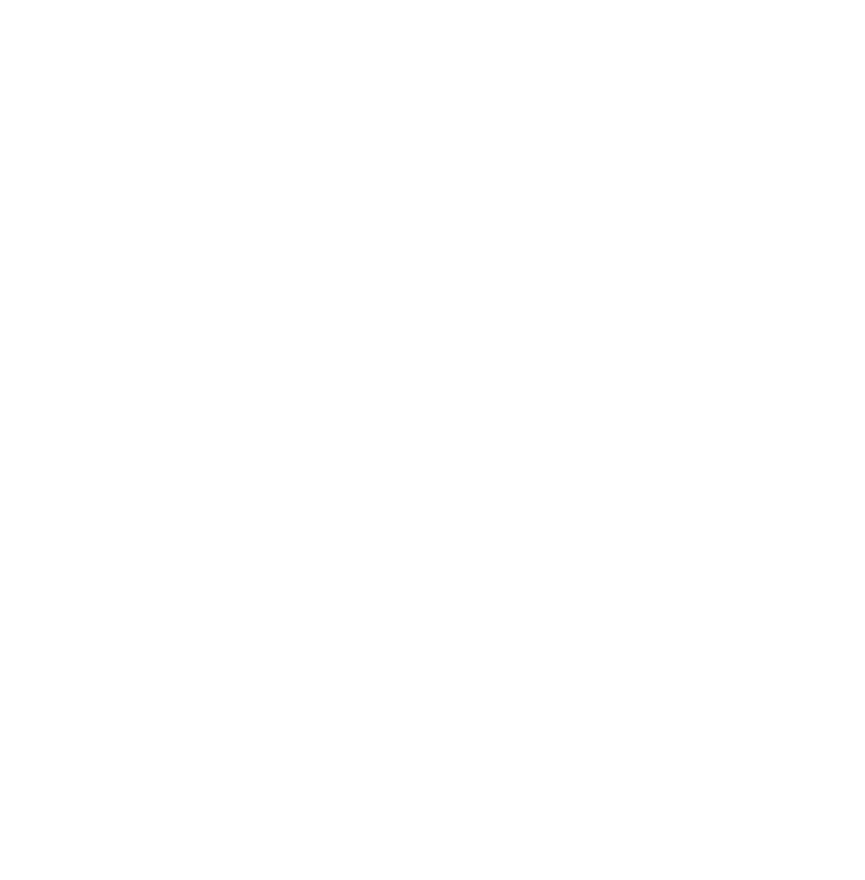
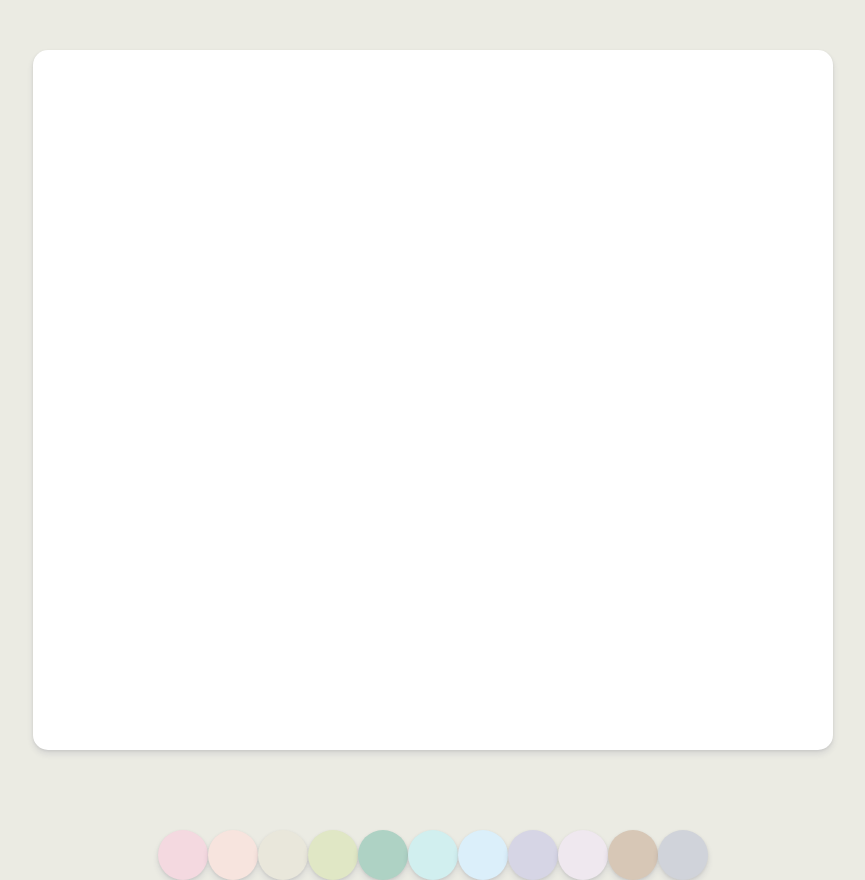
Before and after one commit to woohyeon-dev/practice, a plain HTML site: page index.html in a window 1280 px wide. Shown: the whole page, without its empty margins (207-1072 px from the left). Before the commit the page ends 800 px from the top, so only its background shows below. Drawn offline with Linux system fonts and the light colour scheme.

Commit message:
Created board and added color

```diff
--- a/index.html
+++ b/index.html
@@ -8,6 +8,22 @@
     <title>PaintJS</title>
 </head>
 <body>
+    <canvas id = "jsCanvas" class="canvas"></canvas>
+    <div class="controls">
+        <div class="control_colors" id="jsColors">
+            <div class="control_color" style="background-color:#f4d9e0"></div>
+            <div class="control_color" style="background-color:#f7e4de"></div>
+            <div class="control_color" style="background-color:#e9e7db"></div>
+            <div class="control_color" style="background-color:#e0e7c5"></div>
+            <div class="control_color" style="background-color:#aed2c4"></div>
+            <div class="control_color" style="background-color:#d1efef"></div>
+            <div class="control_color" style="background-color:#dbeffa"></div>
+            <div class="control_color" style="background-color:#d6d5e5"></div>
+            <div class="control_color" style="background-color:#efe8ef"></div>
+            <div class="control_color" style="background-color:#d7c7b6"></div>
+            <div class="control_color" style="background-color:#d0d3da"></div>
+        </div>
+    </div>
     <script src="app.js"></script>
 </body>
 </html>
--- /dev/null
+++ b/reset.css
@@ -0,0 +1,43 @@
+html, body, div, span, applet, object, iframe,
+h1, h2, h3, h4, h5, h6, p, blockquote, pre,
+a, abbr, acronym, address, big, cite, code,
+del, dfn, em, img, ins, kbd, q, s, samp,
+small, strike, strong, sub, sup, tt, var,
+b, u, i, center,
+dl, dt, dd, ol, ul, li,
+fieldset, form, label, legend,
+table, caption, tbody, tfoot, thead, tr, th, td,
+article, aside, canvas, details, embed,
+figure, figcaption, footer, header, hgroup,
+menu, nav, output, ruby, section, summary,
+time, mark, audio, video {
+	margin: 0;
+	padding: 0;
+	border: 0;
+	font-size: 100%;
+	font: inherit;
+	vertical-align: baseline;
+}
+/* HTML5 display-role reset for older browsers */
+article, aside, details, figcaption, figure,
+footer, header, hgroup, menu, nav, section {
+	display: block;
+}
+body {
+	line-height: 1;
+}
+ol, ul {
+	list-style: none;
+}
+blockquote, q {
+	quotes: none;
+}
+blockquote:before, blockquote:after,
+q:before, q:after {
+	content: '';
+	content: none;
+}
+table {
+	border-collapse: collapse;
+	border-spacing: 0;
+}
--- a/style.css
+++ b/style.css
@@ -0,0 +1,33 @@
+@import "reset.css";
+body {
+    background-color: #EBEBE3;
+    font-family: -apple-system, BlinkMacSystemFont, 'Segoe UI', Roboto, Oxygen, Ubuntu, Cantarell, 'Open Sans', 'Helvetica Neue', sans-serif;
+    display: flex;
+    flex-direction: column;
+    align-items: center;
+    padding-top: 50px;
+}
+
+.canvas {
+    width: 800px;
+    height: 700px;
+    background-color: white;
+    border-radius: 15px;
+    box-shadow: 0 4px 6px rgba(50, 50, 93, 0.11), 0 1px 3px rgba(0, 0, 0, 0.08);
+}
+
+.controls {
+    margin-top: 80px;
+}
+
+.controls .control_colors {
+    display: flex;
+}
+
+.control_colors .control_color {
+    width: 50px;
+    height: 50px;
+    border-radius: 25px;
+    cursor: pointer;
+    box-shadow: 0 4px 6px rgba(50, 50, 93, 0.11), 0 1px 3px rgba(0, 0, 0, 0.08);
+}
```
